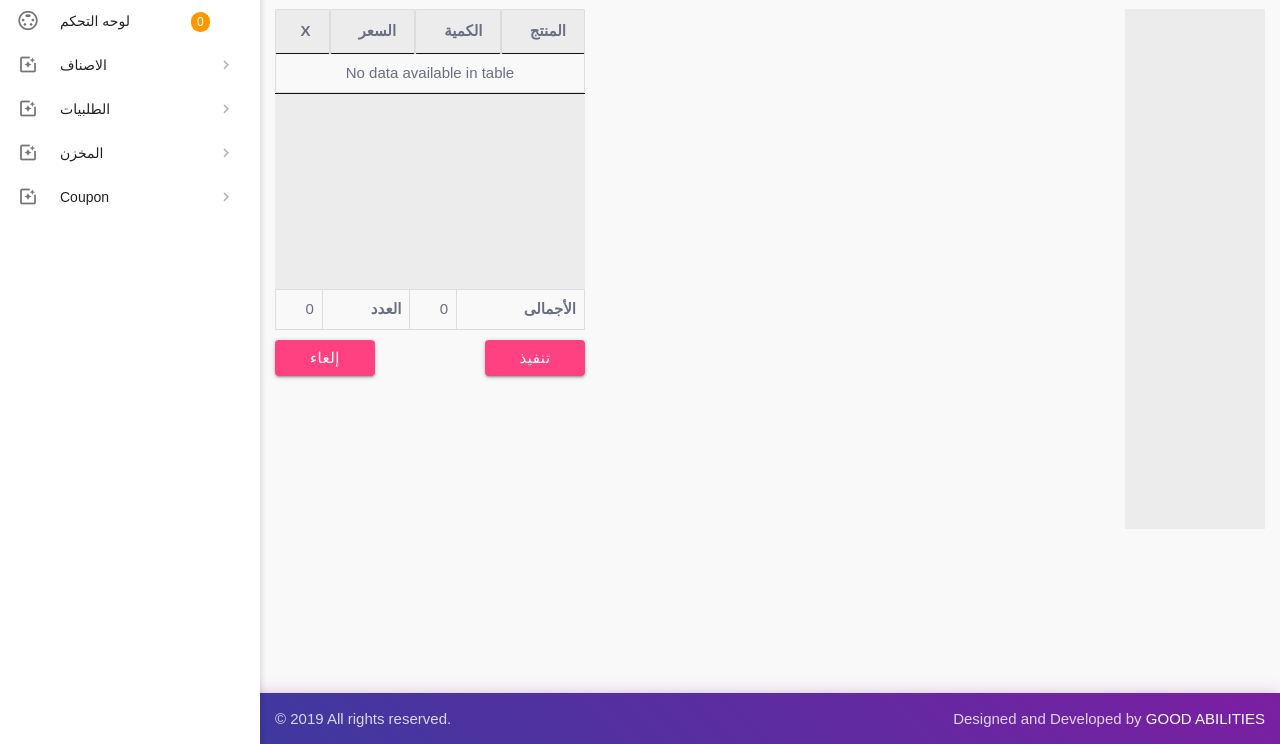
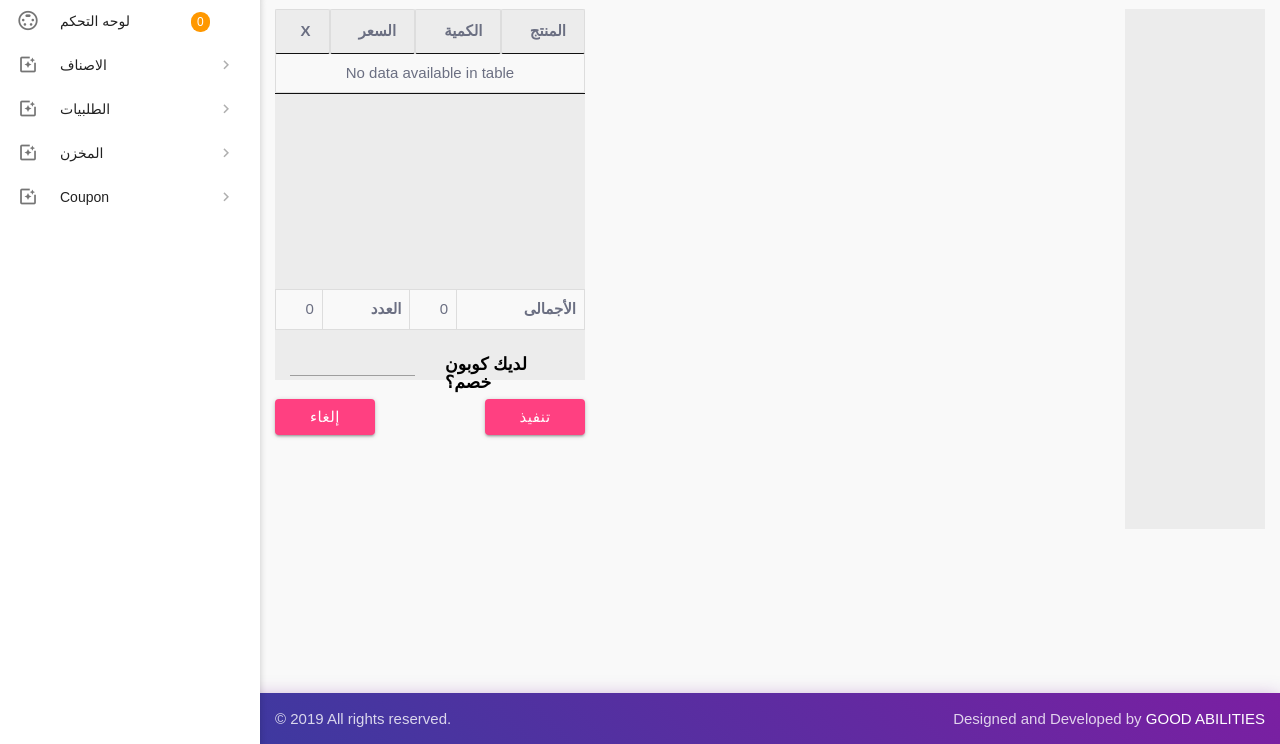
Before and after one commit to ibrahim-good-abilities/ecafe, a Laravel app: page / in a window 1280 px wide. Shown: the part 65-809 px from the top of the page. Run offline with Laravel 8, Linux system fonts and the light colour scheme; data that the repository does not hold is empty; style sheets or scripts are compiled from the project's sources; some web fonts are replaced.

Commit message:
add coupun box

```diff
--- /dev/null
+++ b/resources/css/category.css
@@ -0,0 +1,3 @@
+div#category-table_length {
+    display: none;
+}
--- a/resources/css/pos.css
+++ b/resources/css/pos.css
@@ -247,3 +247,14 @@ h6.col.s12.m12.l8.mt-3.rtl {
 .category-box.active .category-content::after {
     background-color: #ff4181;
 }
+.row.coupon-box {
+    height: 50px;
+    background-color: #9e9e9e21;
+    width: 100%;
+    margin-left: 0px;
+}
+.row.coupon-box h6{
+    color: black;
+    margin-top: 25px;
+    font-weight: bold
+}
--- a/resources/views/categories/index.blade.php
+++ b/resources/views/categories/index.blade.php
@@ -1,7 +1,7 @@
 @extends('layout')
 @section('title', 'قائمة الاصناف')
 @section('page_css')
-<link rel="stylesheet" type="text/css" href="{{asset('resources/css/items.css')}}">
+<link rel="stylesheet" type="text/css" href="{{asset('resources/css/category.css')}}">
 <link rel="stylesheet" type="text/css" href="{{asset('resources/vendors/data-tables/css/jquery.dataTables.min.css')}}">
 @endsection
 @section('middle_content')
@@ -16,7 +16,7 @@
     </button>
 </div>
 @endif
-        <table id="data-table-simple" class="display">
+        <table id="category-table" class="subscription-table responsive-table highlight">
             <thead>
                 <tr>
                     <th>صوره المنتج</th>
@@ -38,7 +38,7 @@
             </tbody>
         </table>
 @section('page_js')
-<script src="{{asset('resources/js/scripts/data-tables.js')}}" type="text/javascript"></script>
+<script src="{{asset('resources/js/category.js')}}" type="text/javascript"></script>
 <script src="{{asset('resources/vendors/data-tables/js/jquery.dataTables.min.js')}}" type="text/javascript"></script>
 <script src="{{asset('resources/vendors/data-tables/extensions/responsive/js/dataTables.responsive.min.js')}}" type="text/javascript"></script>
 @endsection
--- a/resources/views/pos/checkout.blade.php
+++ b/resources/views/pos/checkout.blade.php
@@ -27,7 +27,15 @@
     </tr>
     </table>
 </div>
+    <div class="row coupon-box">
+    <div class="col s6 ">
+            <input  id="coupon" type="text" class="validate">
 
+    </div>
+    <div class="col s6">
+            <h6>لديك كوبون خصم؟</h6>
+    </div>
+</div>
 <div id="buttons">
     <button type="button" id="clear" class="btn btn-danger">إلغاء</button>
     <button type="button" id="payment" class="btn btn-success">تنفيذ</button>
--- a/resources/views/pos/menu.blade.php
+++ b/resources/views/pos/menu.blade.php
@@ -1,8 +1,3 @@
-<!-- <div class="categories col-12">
-   @foreach($categories as $category)
-    <button class="waves-effect waves-light  btn box-shadow-none border-round category ml-5px {{ $loop->iteration == 1? 'active':'' }}"  target="{{ $category->id }}">{{ $category->category_name }}</button>
-   @endforeach
-</div> -->
 
 <div class="products-list">
    @foreach($item_groups as $key => $items)
```
Also changed, not shown: resources/css/items.css (deleted, +0 -7 lines), resources/js/category.js (+4 -6 lines).
